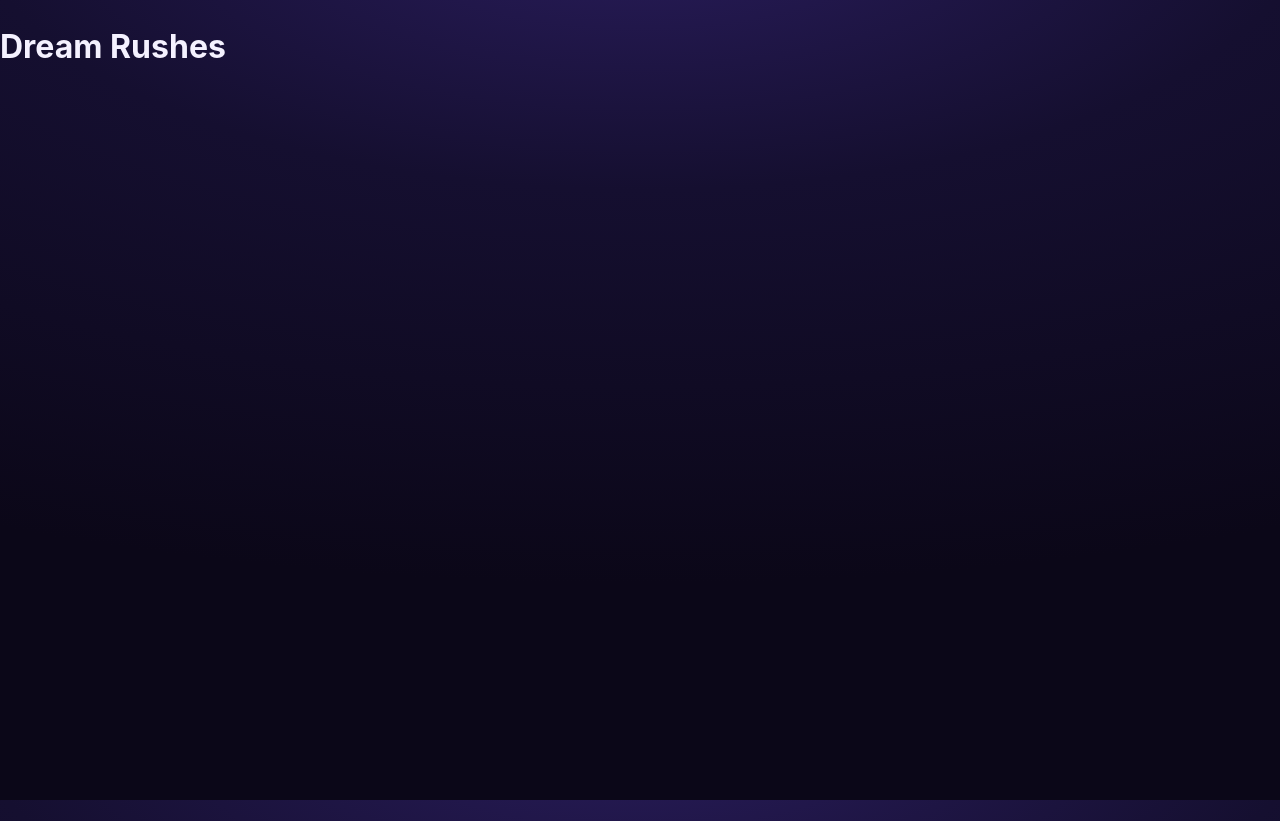
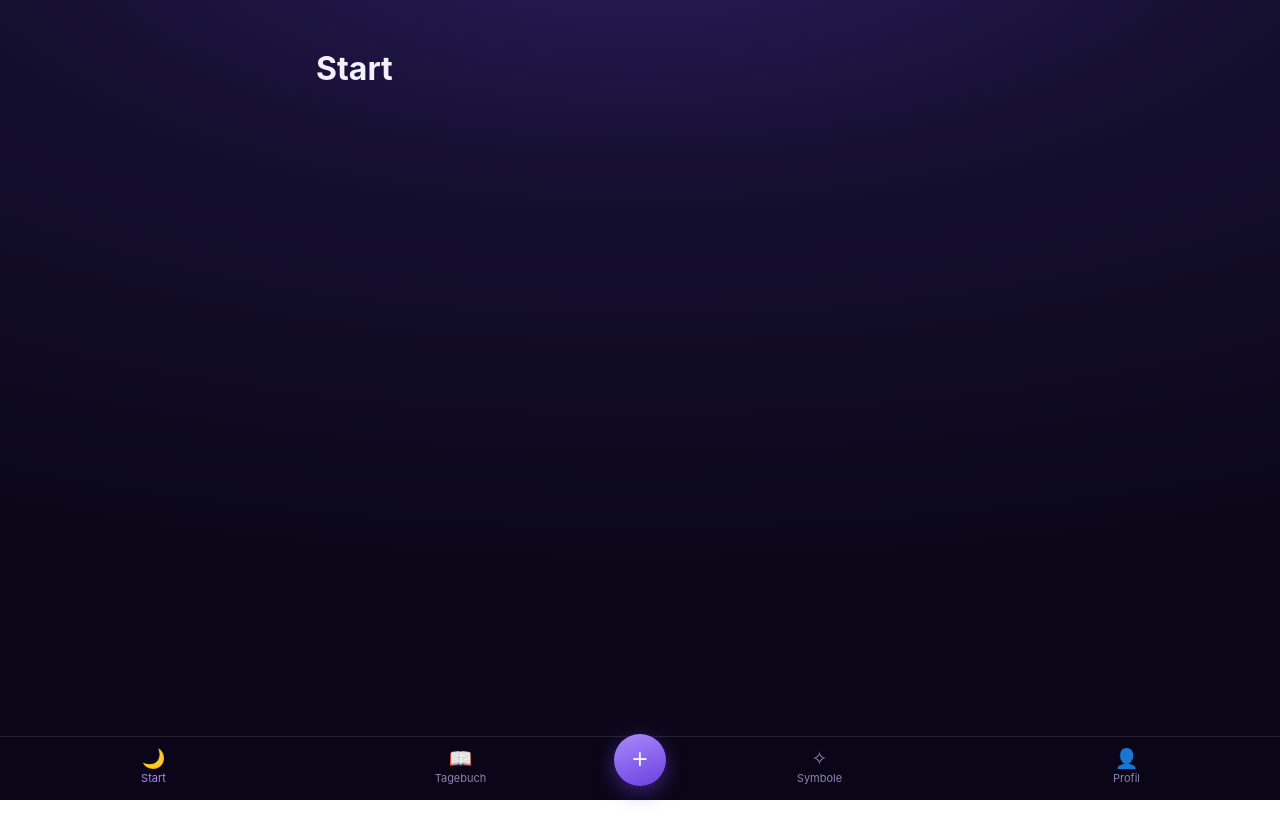
Before and after one commit to LeN1N-NWO/Traum-App, a React (Vite) app: page / in a window 1280 px wide. After the commit the page ends 800 px from the top, so only its background shows below. Built offline with nearby package versions, Linux system fonts and the light colour scheme.

Commit message:
feat: App-Shell mit Tab-Navigation, Splash und Zustandsschicht

```diff
--- a/src/App.jsx
+++ b/src/App.jsx
@@ -1,3 +1,39 @@
+import { useState } from "react";
+import { HashRouter, Routes, Route } from "react-router-dom";
+import { AppStateProvider, useAppState } from "./state/AppState.jsx";
+import TabBar from "./components/TabBar.jsx";
+import Splash from "./components/Splash.jsx";
+import Toast from "./components/Toast.jsx";
+
+/* HashRouter, nicht BrowserRouter: Capacitor lädt die App später über
+   file://, wo die History-API nicht zuverlässig funktioniert. */
 export default function App() {
-  return <h1>Dream Rushes</h1>;
+  const [zeigeSplash, setZeigeSplash] = useState(true);
+
+  return (
+    <AppStateProvider>
+      {zeigeSplash && <Splash onFertig={() => setZeigeSplash(false)} />}
+      <HashRouter>
+        <Routes>
+          <Route path="/"         element={<Platzhalter name="Start" />} />
+          <Route path="/tagebuch" element={<Platzhalter name="Tagebuch" />} />
+          <Route path="/symbole"  element={<Platzhalter name="Symbole" />} />
+          <Route path="/profil"   element={<Platzhalter name="Profil" />} />
+          <Route path="/traum"    element={<Platzhalter name="Traum erfassen" />} />
+        </Routes>
+        <TabBar />
+      </HashRouter>
+      <ToastAnschluss />
+    </AppStateProvider>
+  );
 }
+
+function ToastAnschluss() {
+  const { toastText } = useAppState();
+  return <Toast text={toastText} />;
+}
+
+// Wird in den Aufgaben 8 bis 11 einzeln ersetzt.
+function Platzhalter({ name }) {
+  return <main className="screen"><h1>{name}</h1></main>;
+}
--- /dev/null
+++ b/src/components/Splash.css
@@ -0,0 +1,19 @@
+.splash {
+  position: fixed; inset: 0; z-index: 100;
+  display: flex; flex-direction: column; align-items: center; justify-content: center;
+  gap: var(--s-4);
+  background: radial-gradient(125% 85% at 50% -12%, var(--sky) 0%, var(--bg2) 42%, var(--bg) 100%);
+  transition: opacity .4s ease;
+}
+.splash-weg { opacity: 0; pointer-events: none; }
+
+.splash-mond {
+  width: 74px; height: 74px; border-radius: 50%;
+  background: radial-gradient(circle at 35% 30%, #fff 0%, #e2d6ff 32%, var(--violet) 76%, #5b21b6 100%);
+  box-shadow: 0 0 46px rgba(139, 92, 246, .6);
+  animation: splash-atmen 2.4s ease-in-out infinite;
+}
+.splash-name { color: var(--muted); font-size: var(--t-h3); letter-spacing: .04em; margin: 0; }
+
+@keyframes splash-atmen { 0%, 100% { transform: scale(1); } 50% { transform: scale(1.06); } }
+@media (prefers-reduced-motion: reduce) { .splash-mond { animation: none; } }
--- /dev/null
+++ b/src/components/Splash.jsx
@@ -0,0 +1,25 @@
+import { useEffect, useState } from "react";
+import "./Splash.css";
+
+/* Nicht nur Deko: beim Capacitor-Build ist ein Splash ohnehin Pflicht, und er
+   überdeckt das Laden des localStorage. */
+export default function Splash({ onFertig }) {
+  const [weg, setWeg] = useState(false);
+
+  useEffect(() => {
+    const t1 = setTimeout(() => setWeg(true), 1400);
+    const t2 = setTimeout(onFertig, 1800);   // erst nach dem Ausblenden entfernen
+    return () => { clearTimeout(t1); clearTimeout(t2); };
+  }, [onFertig]);
+
+  return (
+    <div
+      className={"splash" + (weg ? " splash-weg" : "")}
+      role="status"
+      aria-label="Dream Rushes wird geladen"
+    >
+      <div className="splash-mond" aria-hidden="true" />
+      <p className="splash-name">Dream Rushes</p>
+    </div>
+  );
+}
--- /dev/null
+++ b/src/components/TabBar.css
@@ -0,0 +1,27 @@
+.tabbar {
+  position: fixed; left: 0; right: 0; bottom: 0; z-index: 20;
+  display: flex; align-items: center; justify-content: space-around;
+  height: calc(var(--tabbar-h) + env(safe-area-inset-bottom));
+  padding-bottom: env(safe-area-inset-bottom);
+  background: rgba(11, 7, 24, .82);
+  backdrop-filter: blur(14px);
+  border-top: 1px solid var(--panel-line);
+}
+
+.tab {
+  display: flex; flex-direction: column; align-items: center; gap: 2px;
+  flex: 1; text-decoration: none; color: var(--faint);
+  font-size: var(--t-micro); padding: var(--s-2) 0;
+}
+.tab-aktiv { color: var(--violet-soft); }
+.tab-icon { font-size: 19px; line-height: 1; }
+.tab:focus-visible { outline: 2px solid var(--violet-soft); outline-offset: -3px; border-radius: 10px; }
+
+.tabbar-plus {
+  flex: 0 0 auto; width: 52px; height: 52px; margin-top: -18px;
+  border: none; border-radius: 50%; cursor: pointer;
+  background: linear-gradient(160deg, var(--violet-soft), var(--violet-deep));
+  color: var(--text); font-size: 27px; line-height: 1;
+  box-shadow: 0 6px 20px rgba(109, 63, 224, .5);
+}
+.tabbar-plus:focus-visible { outline: 2px solid var(--text); outline-offset: 3px; }
--- /dev/null
+++ b/src/components/TabBar.jsx
@@ -0,0 +1,41 @@
+import { NavLink, useNavigate } from "react-router-dom";
+import "./TabBar.css";
+
+const TABS = [
+  { to: "/",         label: "Start",    icon: "🌙" },
+  { to: "/tagebuch", label: "Tagebuch", icon: "📖" },
+  { to: "/symbole",  label: "Symbole",  icon: "✧" },
+  { to: "/profil",   label: "Profil",   icon: "👤" },
+];
+
+/* Der zentrale Plus-Knopf ist das etablierte Mobile-Muster: die Kernaktion
+   ist von jedem Tab aus einen Tipp entfernt. */
+export default function TabBar() {
+  const navigate = useNavigate();
+  return (
+    <nav className="tabbar" aria-label="Hauptnavigation">
+      {TABS.slice(0, 2).map((t) => <Tab key={t.to} {...t} />)}
+      <button
+        className="tabbar-plus"
+        onClick={() => navigate("/traum")}
+        aria-label="Neuen Traum erfassen"
+      >
+        <span aria-hidden="true">+</span>
+      </button>
+      {TABS.slice(2).map((t) => <Tab key={t.to} {...t} />)}
+    </nav>
+  );
+}
+
+function Tab({ to, label, icon }) {
+  return (
+    <NavLink
+      to={to}
+      end={to === "/"}
+      className={({ isActive }) => "tab" + (isActive ? " tab-aktiv" : "")}
+    >
+      <span className="tab-icon" aria-hidden="true">{icon}</span>
+      <span className="tab-label">{label}</span>
+    </NavLink>
+  );
+}
--- /dev/null
+++ b/src/components/Toast.css
@@ -0,0 +1,10 @@
+.toast {
+  position: fixed; left: 50%; transform: translateX(-50%);
+  bottom: calc(var(--tabbar-h) + env(safe-area-inset-bottom) + var(--s-4));
+  z-index: 50; max-width: 90vw;
+  padding: var(--s-3) var(--s-5); border-radius: 999px;
+  background: rgba(11, 7, 24, .94); border: 1px solid var(--panel-line);
+  color: var(--text); font-size: var(--t-small);
+  opacity: 0; pointer-events: none; transition: opacity .25s ease;
+}
+.toast-an { opacity: 1; }
--- /dev/null
+++ b/src/components/Toast.jsx
@@ -0,0 +1,9 @@
+import "./Toast.css";
+
+export default function Toast({ text }) {
+  return (
+    <div className={"toast" + (text ? " toast-an" : "")} role="status" aria-live="polite">
+      {text}
+    </div>
+  );
+}
--- /dev/null
+++ b/src/state/AppState.jsx
@@ -0,0 +1,39 @@
+import { createContext, useContext, useState, useCallback } from "react";
+import { loadState, saveState } from "../lib/storage.js";
+
+/* Der gesamte App-Zustand an einer Stelle. Jede Änderung geht durch update()
+   und wird sofort gespeichert — es gibt keinen zweiten Weg in den Speicher.
+   Das ist Absicht: zwei Schreibpfade würden mit der Zeit auseinanderlaufen. */
+const Ctx = createContext(null);
+
+export function AppStateProvider({ children }) {
+  const [state, setState] = useState(loadState);
+  const [toastText, setToastText] = useState("");
+
+  const toast = useCallback((text) => {
+    setToastText(text);
+    setTimeout(() => setToastText(""), 2600);
+  }, []);
+
+  // Immer eine neue Struktur erzeugen, nie den Bestand verändern — sonst
+  // rendert React nicht neu und der Fehler ist später kaum auffindbar.
+  const update = useCallback((teil) => {
+    setState((alt) => {
+      const neu = { ...alt, ...teil };
+      if (!saveState(neu)) toast("⚠ Speicher voll — alte Einträge oder Fotos löschen.");
+      return neu;
+    });
+  }, [toast]);
+
+  return (
+    <Ctx.Provider value={{ state, setState, update, toast, toastText }}>
+      {children}
+    </Ctx.Provider>
+  );
+}
+
+export function useAppState() {
+  const v = useContext(Ctx);
+  if (!v) throw new Error("useAppState ausserhalb von AppStateProvider benutzt");
+  return v;
+}
```
